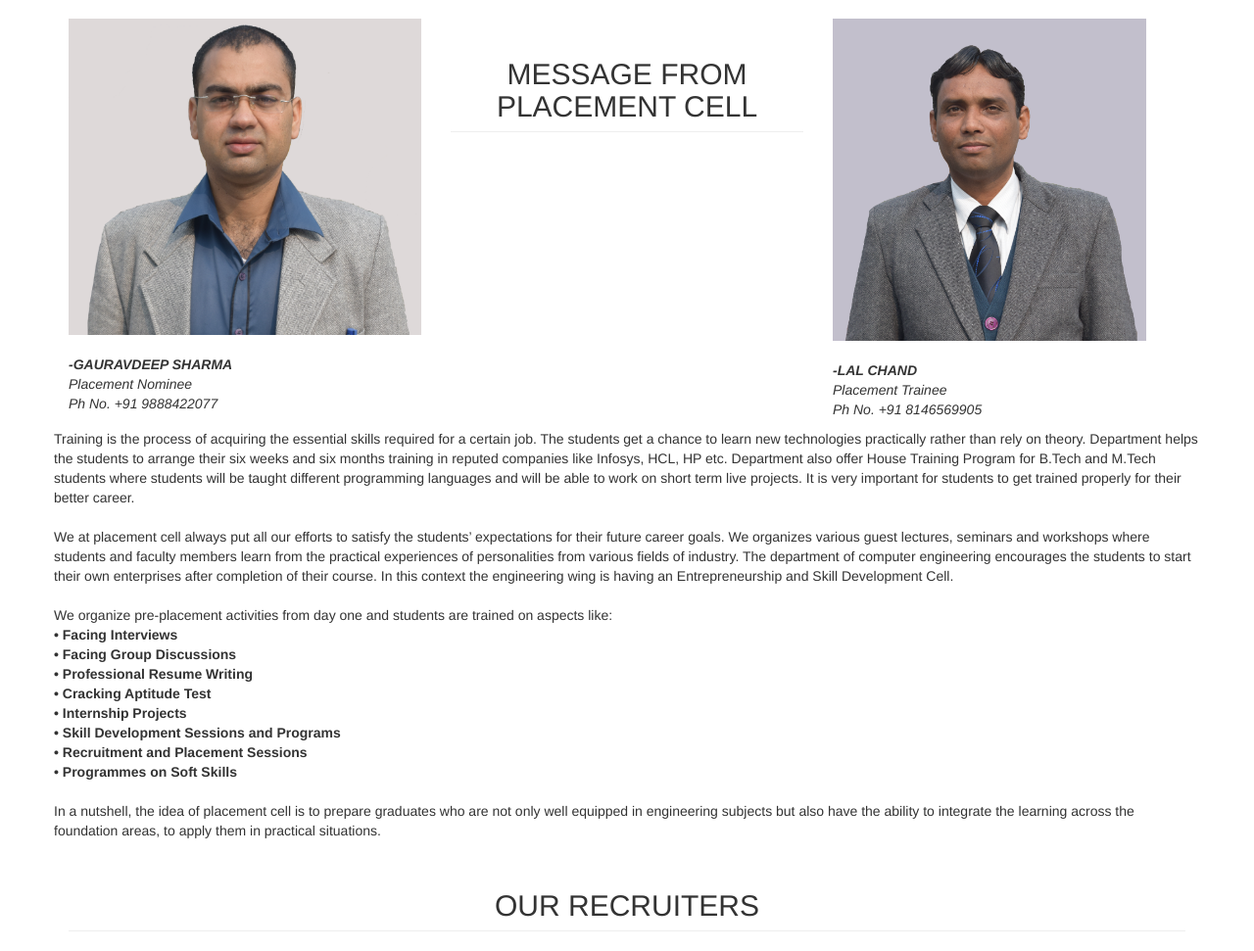
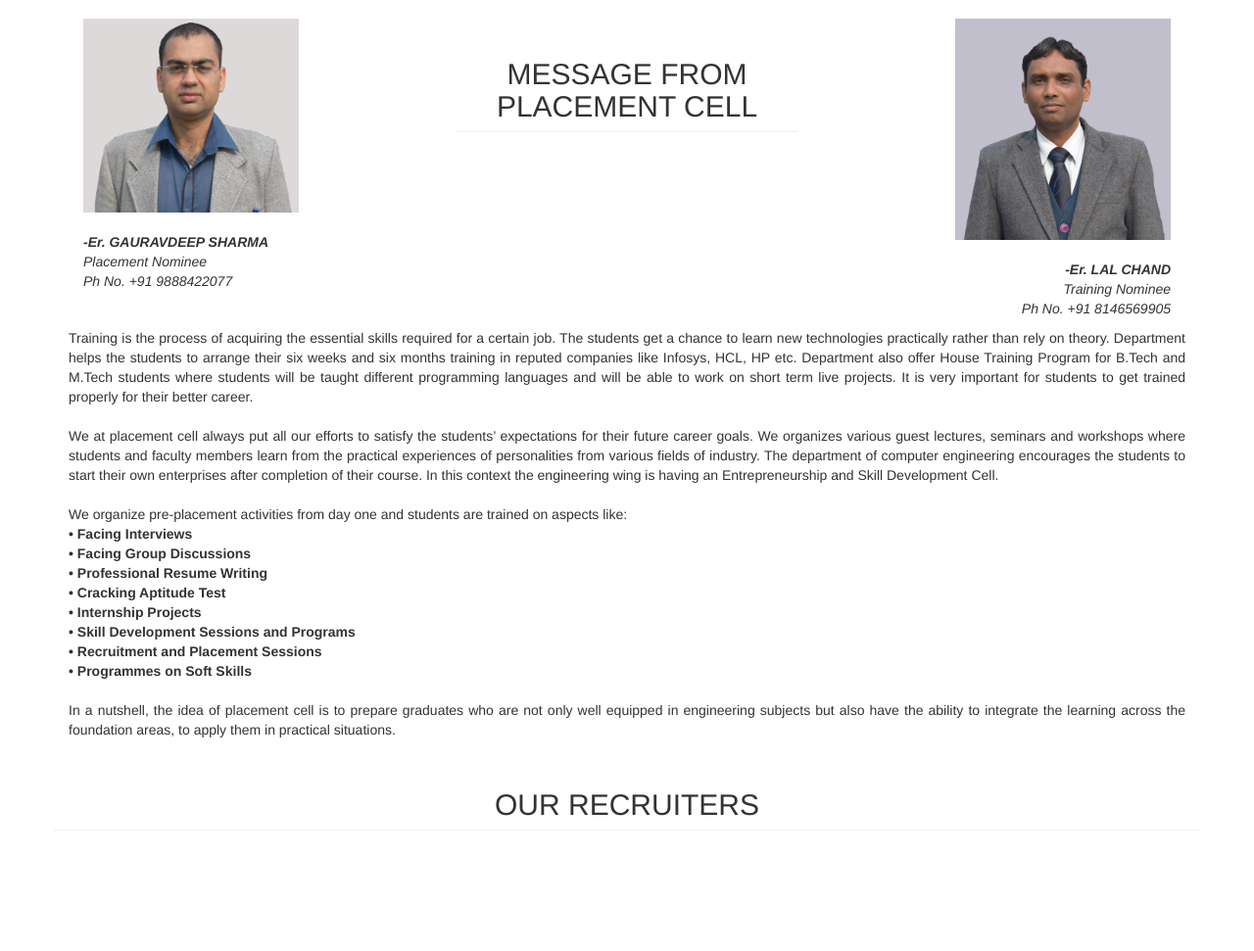
Before and after one commit to sarthak221995/ucoe, a Django app: page /placement_rec/ in a window 1280 px wide. Shown: the part 51-1022 px from the top of the page at 98% size. After the commit the page ends 899 px from the top, so only its background shows below. Run offline with Django 3.2, Linux system fonts and the light colour scheme; data that the repository does not hold is empty; some libraries are stand-ins or nearby versions.

Commit message:
changes002

```diff
--- a/placement_rec/templates/placement_rec/post_list.html
+++ b/placement_rec/templates/placement_rec/post_list.html
@@ -170,16 +170,18 @@
 
         <!-- /.row -->
 <div class="row">
-  <div class="col-xs-6 col-md-4"><img src="/static/images/p_n.png" alt="..."class="img-responsive" height="420" width="420"/><br>
-                <p><i><left><b>-GAURAVDEEP SHARMA</b> <br>Placement Nominee<left><br>Ph No. +91 9888422077<left></i></p></div>
-  <div class="col-xs-6 col-md-4"><center><h2 class="page-header">MESSAGE FROM PLACEMENT CELL</h2></center>
+    <div class = "container">
+  <div class="col-md-4"><img src="/static/images/p_n.png" alt="..."class="img-responsive" height="220" width="220"/><br>
+                <p><i><left><b>-Er. GAURAVDEEP SHARMA</b> <br>Placement Nominee<left><br>Ph No. +91 9888422077<left></i></p></div>
+  <div class="col-md-4"><center><h2 class="page-header">MESSAGE FROM PLACEMENT CELL</h2></center>
 </div>
-  <div class="col-xs-6 col-md-4"><img src="/static/images/p_t.png"alt="..."class="img-responsive"height="320" width="320"><br>
-                <p><i><left><b>-LAL CHAND</b> <br>Placement Trainee <br>Ph No. +91 8146569905<left></i></p></div>
+  <div class="col-md-4"><div align = "right"><img src="/static/images/p_t.png"alt="..."class="img-responsive"height="210" width="220"><br>
+                <p><i><left><b>-Er. LAL CHAND</b> <br>Training Nominee <br>Ph No. +91 8146569905<left></i></p></div>
 </div>
-
+</div>
    <div class="row">
-    <p>Training is the process of acquiring the essential skills required for a certain job. The students get a chance to learn new technologies practically rather than rely on theory. Department helps the students to arrange their six weeks and six months training in reputed companies like Infosys, HCL,  HP etc. Department also offer House Training Program for B.Tech and M.Tech students where students will be taught different programming languages and will be able to work on short term live projects. It is very important for students to get trained properly for their better career.
+<div class = "container">
+    <p align="justify" >Training is the process of acquiring the essential skills required for a certain job. The students get a chance to learn new technologies practically rather than rely on theory. Department helps the students to arrange their six weeks and six months training in reputed companies like Infosys, HCL,  HP etc. Department also offer House Training Program for B.Tech and M.Tech students where students will be taught different programming languages and will be able to work on short term live projects. It is very important for students to get trained properly for their better career.
                     <br><br>We at placement cell always put all our efforts to satisfy the students’ expectations for their future career goals. We organizes various guest lectures, seminars and workshops where students and faculty members learn from the practical experiences of personalities from various fields of industry. The department of computer engineering encourages the students to start their own enterprises after completion of their course. In this context the engineering wing is having an Entrepreneurship and Skill Development Cell.<br><br>
                     We organize pre-placement activities from day one and students are trained on aspects like:
 <br><b>
@@ -193,7 +195,7 @@
 •   Programmes on Soft Skills<br>
 <br></b>
 In a nutshell, the idea of placement cell is to prepare graduates who are not only well equipped in engineering subjects but also have the ability to integrate the learning across the foundation areas, to apply them in practical situations.
-<p>
+<p></div>
    </div>
 
 
```
